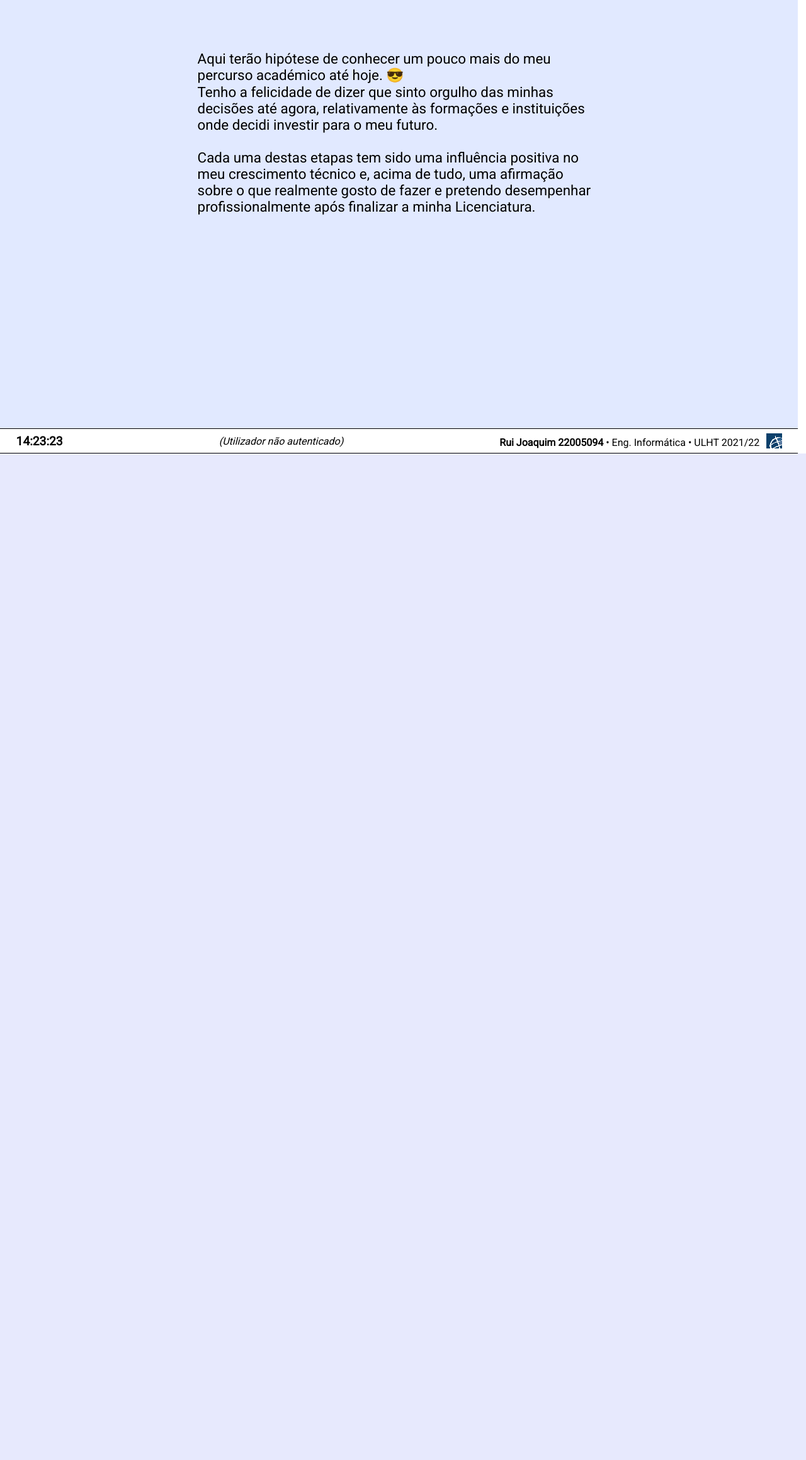
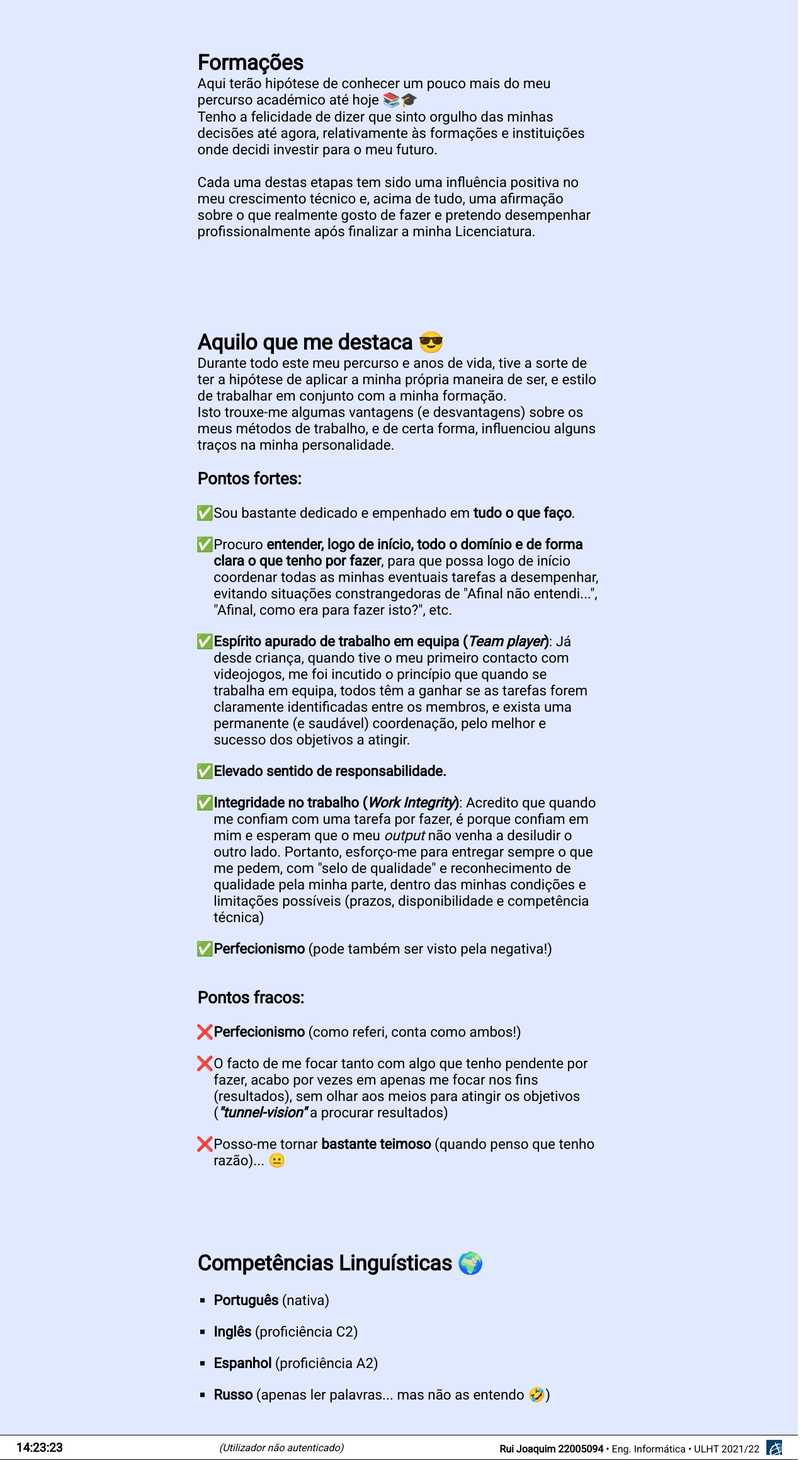
Before and after one commit to a22005094/Projeto-PW-Portfolio, a Django app: template portfolio/templates/portfolio/educacao.html in a window 1280 px wide. Shown: the part 80-2398 px from the top of the page at 63% size. Before the commit the page ends 800 px from the top, so only its background shows below. Run offline with Django 4.2, Linux system fonts and the light colour scheme; the template is opened without the code that fills it, so the values that code supplies are empty; some libraries are stand-ins or nearby versions.

Commit message:
Inserir novos conteúdos que havia esquecido

```diff
--- a/portfolio/templates/portfolio/educacao.html
+++ b/portfolio/templates/portfolio/educacao.html
@@ -150,6 +150,25 @@
             }
         }
 
+        #list-pontos-fortes {
+            margin-left: 2vw;
+            list-style-type: '✅';
+        }
+
+        #list-pontos-fracos {
+            margin-left: 2vw;
+            list-style-type: '❌';
+        }
+
+        #list-idiomas {
+            margin-left: 2vw;
+            list-style-type: square;
+        }
+
+        li {
+            margin-bottom: 3vh;
+        }
+
         /* *** */
     </style>
 {% endblock %}
@@ -163,8 +182,9 @@
 
 {% block main %}
     <div class="texto-intro">
+        <h2>Formações</h2>
         <p>
-            Aqui terão hipótese de conhecer um pouco mais do meu percurso académico até hoje. 😎
+            Aqui terão hipótese de conhecer um pouco mais do meu percurso académico até hoje 📚🎓
         </p>
         <p>
             Tenho a felicidade de dizer que sinto orgulho das minhas decisões até agora, relativamente às
@@ -239,4 +259,85 @@
             {% endif %}
         {% endfor %}
     </div>
+    <br>
+    <!-- Secção das Competências -->
+    <div class="texto-intro">
+        <h2>Aquilo que me destaca 😎</h2>
+        <p>
+            Durante todo este meu percurso e anos de vida, tive a sorte de ter a hipótese de aplicar a minha própria
+            maneira de ser, e estilo de trabalhar em conjunto com a minha formação.
+        </p>
+        <p>
+            Isto trouxe-me algumas vantagens (e desvantagens) sobre os meus métodos de trabalho, e de certa forma,
+            influenciou alguns traços na minha personalidade.
+        </p>
+        <br>
+        <h3>Pontos fortes:</h3>
+        <br>
+        <ul id="list-pontos-fortes">
+            <li>
+                Sou bastante dedicado e empenhado em <strong>tudo o que faço</strong>.
+            </li>
+            <li>
+                Procuro <strong>entender, logo de início, todo o domínio e de forma clara o que tenho por fazer</strong>,
+                para que possa logo de início coordenar todas as minhas eventuais tarefas a desempenhar,
+                evitando situações constrangedoras de "Afinal não entendi...", "Afinal, como era para fazer isto?", etc.
+            </li>
+            <li>
+                <strong>Espírito apurado de trabalho em equipa (<i>Team player</i>)</strong>:
+                Já desde criança, quando tive o meu primeiro contacto com videojogos, me foi incutido o princípio
+                que quando se trabalha em equipa, todos têm a ganhar se as tarefas forem claramente identificadas
+                entre os membros, e exista uma permanente (e saudável) coordenação, pelo melhor e sucesso dos objetivos
+                a atingir.
+            </li>
+            <li>
+                <strong>Elevado sentido de responsabilidade.</strong>
+            </li>
+            <li>
+                <strong>Integridade no trabalho (<i>Work Integrity</i>)</strong>:
+                Acredito que quando me confiam com uma tarefa por fazer, é porque confiam em mim e esperam
+                que o meu <i>output</i> não venha a desiludir o outro lado. Portanto, esforço-me para entregar
+                sempre o que me pedem, com "selo de qualidade" e reconhecimento de qualidade pela minha parte, dentro
+                das minhas condições e limitações possíveis (prazos, disponibilidade e competência técnica)
+            </li>
+            <li><strong>Perfecionismo</strong> (pode também ser visto pela negativa!)</li>
+        </ul>
+        <br>
+        <h3>Pontos fracos:</h3>
+        <br>
+        <ul id="list-pontos-fracos">
+            <li>
+                <strong>Perfecionismo</strong> (como referi, conta como ambos!)
+            </li>
+            <li>
+                O facto de me focar tanto com algo que tenho pendente por fazer, acabo por vezes em apenas
+                me focar nos fins (resultados), sem olhar aos meios para atingir os objetivos
+                (<i><strong>"tunnel-vision"</strong></i> a procurar resultados)
+            </li>
+            <li>
+                Posso-me tornar <strong>bastante teimoso</strong> (quando penso que tenho razão)... 😐
+            </li>
+        </ul>
+        <br>
+    </div>
+    <!-- Secção sobre idiomas falados -->
+    <div class="texto-intro">
+        <h2>Competências Linguísticas 🌍</h2>
+        <br>
+        <ul id="list-idiomas">
+            <li>
+                <strong>Português</strong> (nativa)
+            </li>
+            <li>
+                <strong>Inglês</strong> (proficiência C2)
+            </li>
+            <li>
+                <strong>Espanhol</strong> (proficiência A2)
+            </li>
+            <li>
+                <strong>Russo</strong> (apenas ler palavras... mas não as entendo 🤣)
+            </li>
+        </ul>
+        <br>
+    </div>
 {% endblock %}
```
Also changed, not shown: portfolio/templates/portfolio/contactos.html (+14 -3 lines).
